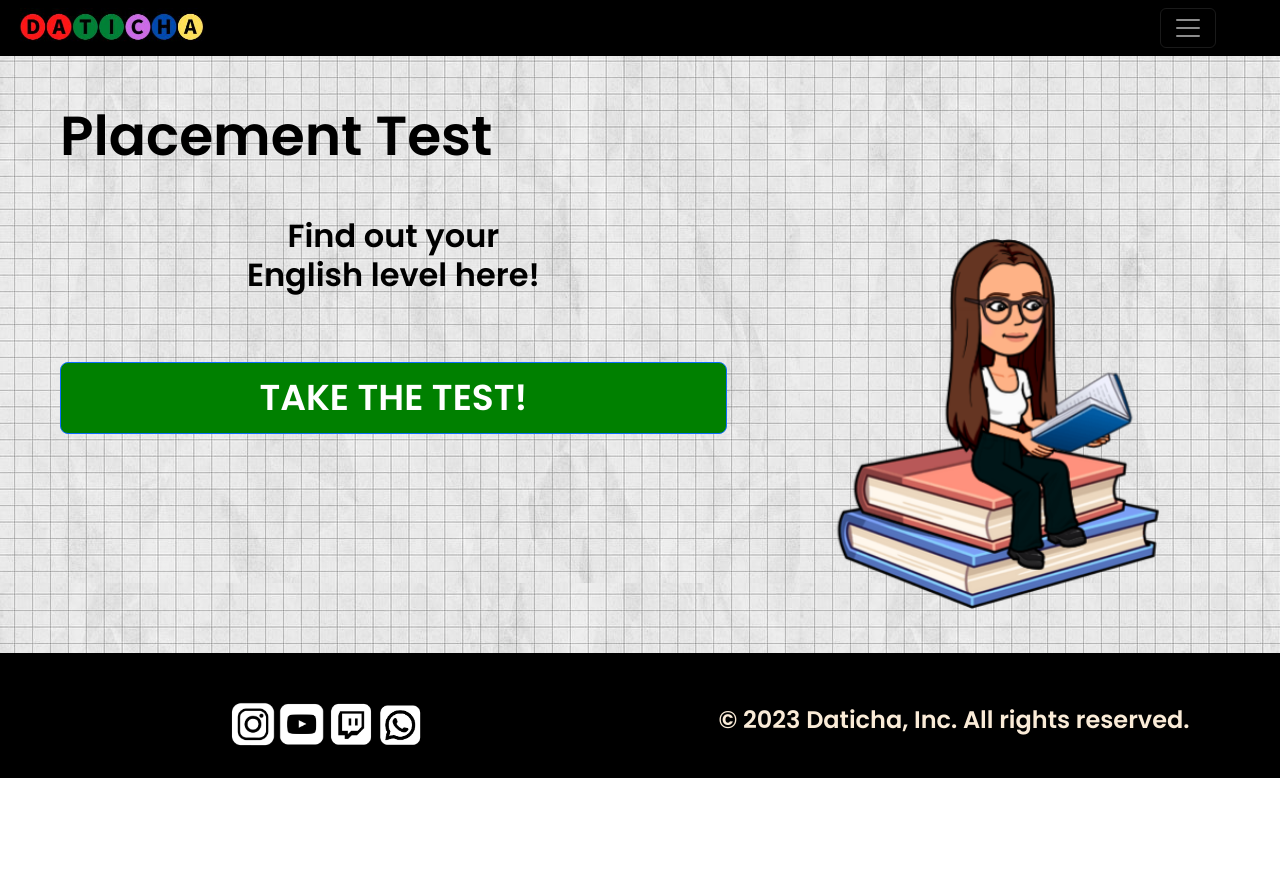
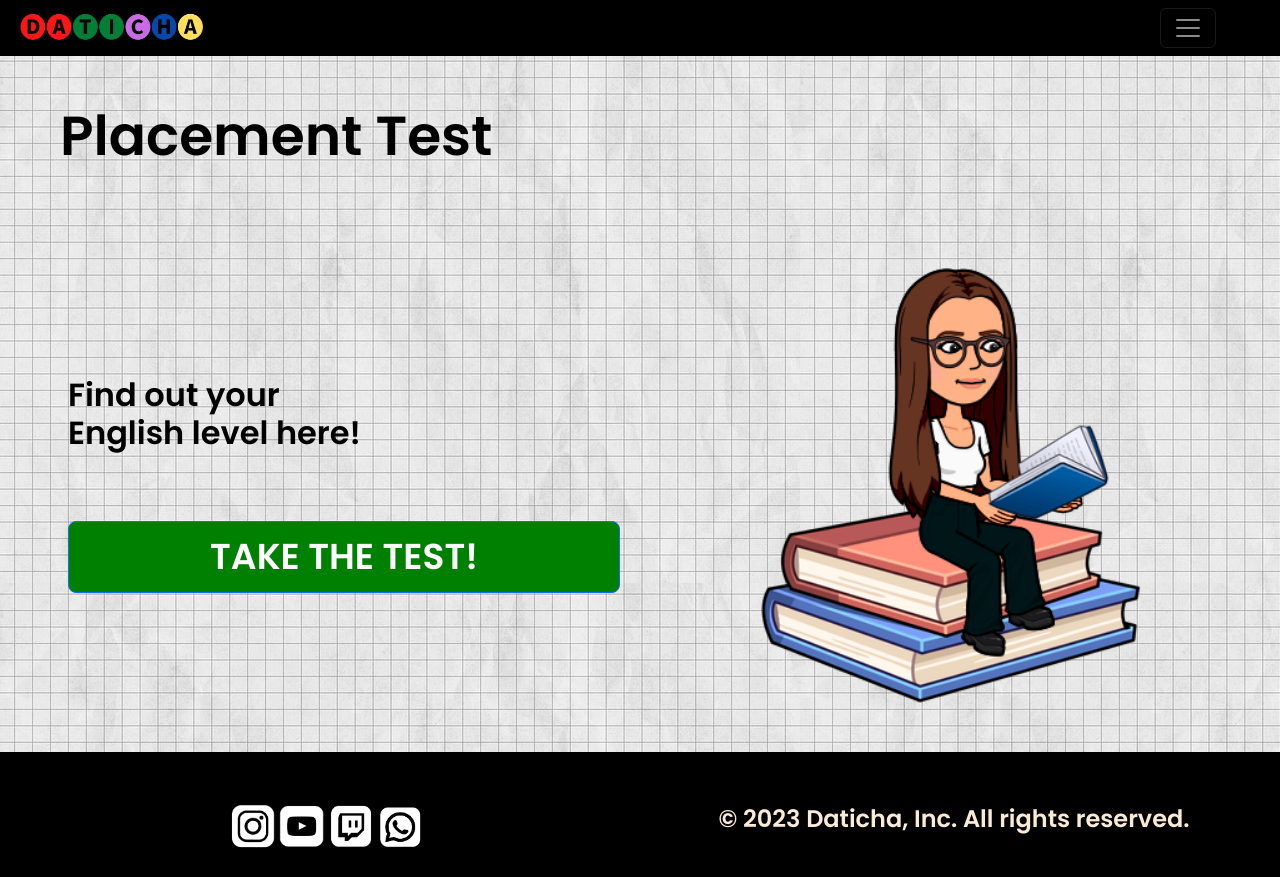
Before and after one commit to gianinafrasca/EntregaFinal_FRASCA, a website: page pages/placement_test.html in a window 1280 px wide. Before the commit the page ends 800 px from the top, so only its background shows below. Drawn offline with nearby package versions, Linux system fonts and the light colour scheme.

Commit message:
FLEXBOX en PLACEMENT TEST

```diff
--- a/pages/placement_test.html
+++ b/pages/placement_test.html
@@ -61,16 +61,14 @@
     <!-- MAIN CONTENT -->
     <main class="content">
         <h1 class="animate__animated animate__slideInLeft">Placement Test</h1>
-        <div class="container-fluid text-center centrado">
         <div class="row">
-                <div class="col-lg-7 adjust">
+            <div class="main">
               <h2>Find out your </br> English level here!</h2>
                           <a href="https://www.cambridgeenglish.org/test-your-english/general-english/" target="_blank"> <button type="button"
                               class="btn btn-primary btn-lg animate__animated animate__pulse">TAKE THE TEST!</button></a>
             </div>
-                <div class="col-lg-5 adjust animate__animated animate__slideInUp">
+            <div class="side animate__animated animate__slideInUp">
               <img id="photo" src="../media/placement.png" alt="english placement test">
-                </div>
             </div>
         </div>
     </main>
--- a/scss/_media-queries.scss
+++ b/scss/_media-queries.scss
@@ -173,4 +173,12 @@
       display: grid;
       grid-template-columns: auto;
     }
+}
+
+/* PLACEMENT TEST */
+
+@media screen and (max-width: 700px) {
+    .row {
+      flex-direction: column;
+    }
   }
--- a/scss/_placement-test.scss
+++ b/scss/_placement-test.scss
@@ -6,3 +6,24 @@ h2{
     margin-top: 60px;
     @include button;
 }
+
+* {
+  box-sizing: border-box;
+}
+
+.row {
+  display: flex;
+  flex-wrap: wrap;
+  align-items: center;
+}
+
+.side {
+  flex: 50%;
+  padding: 20px;
+}
+
+.main {
+  flex: 50%;
+  padding: 20px;
+  text-align: left;
+}
```
Also changed, not shown: css/main.css, 1 other file. Lines whose indentation alone changed are shown as unchanged.
